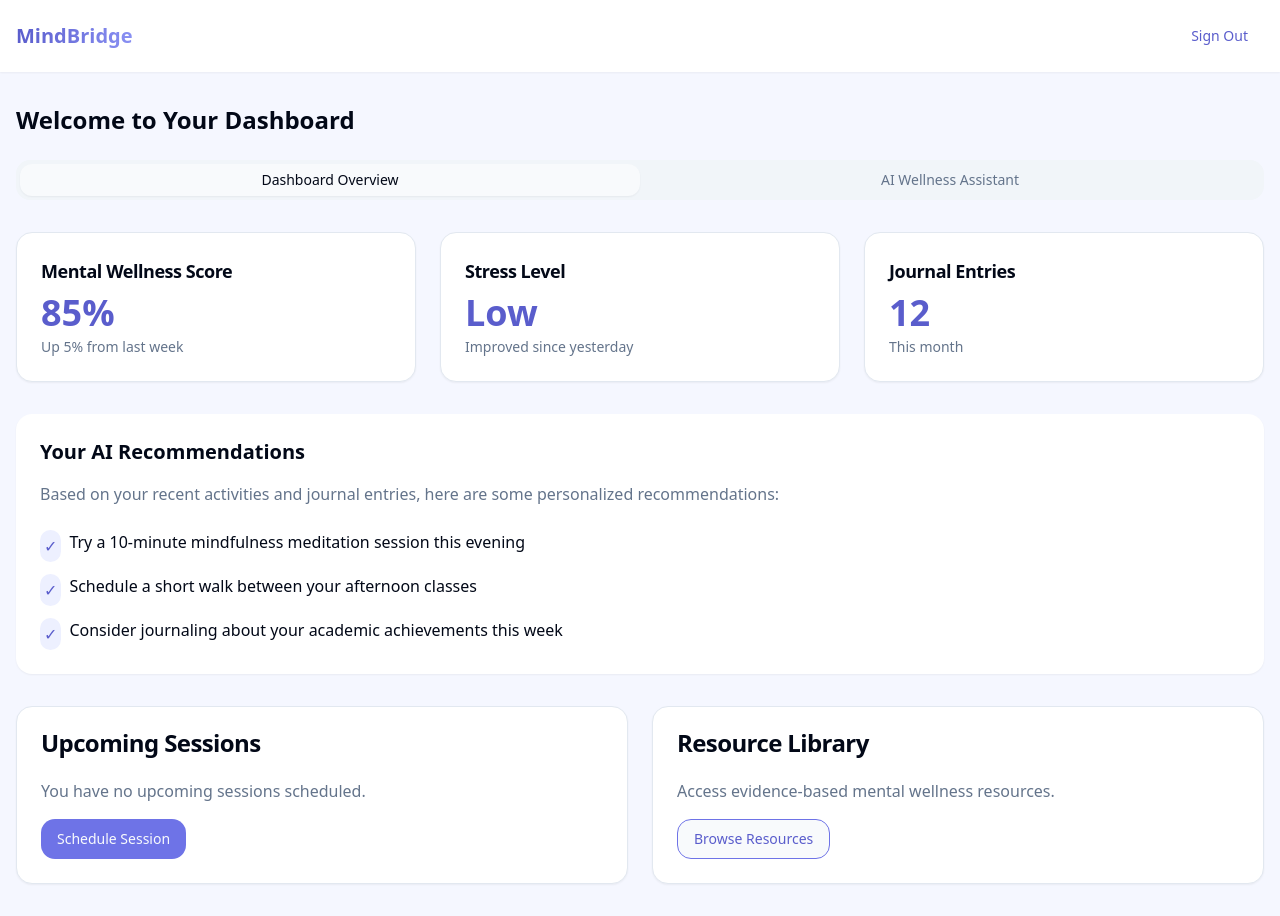
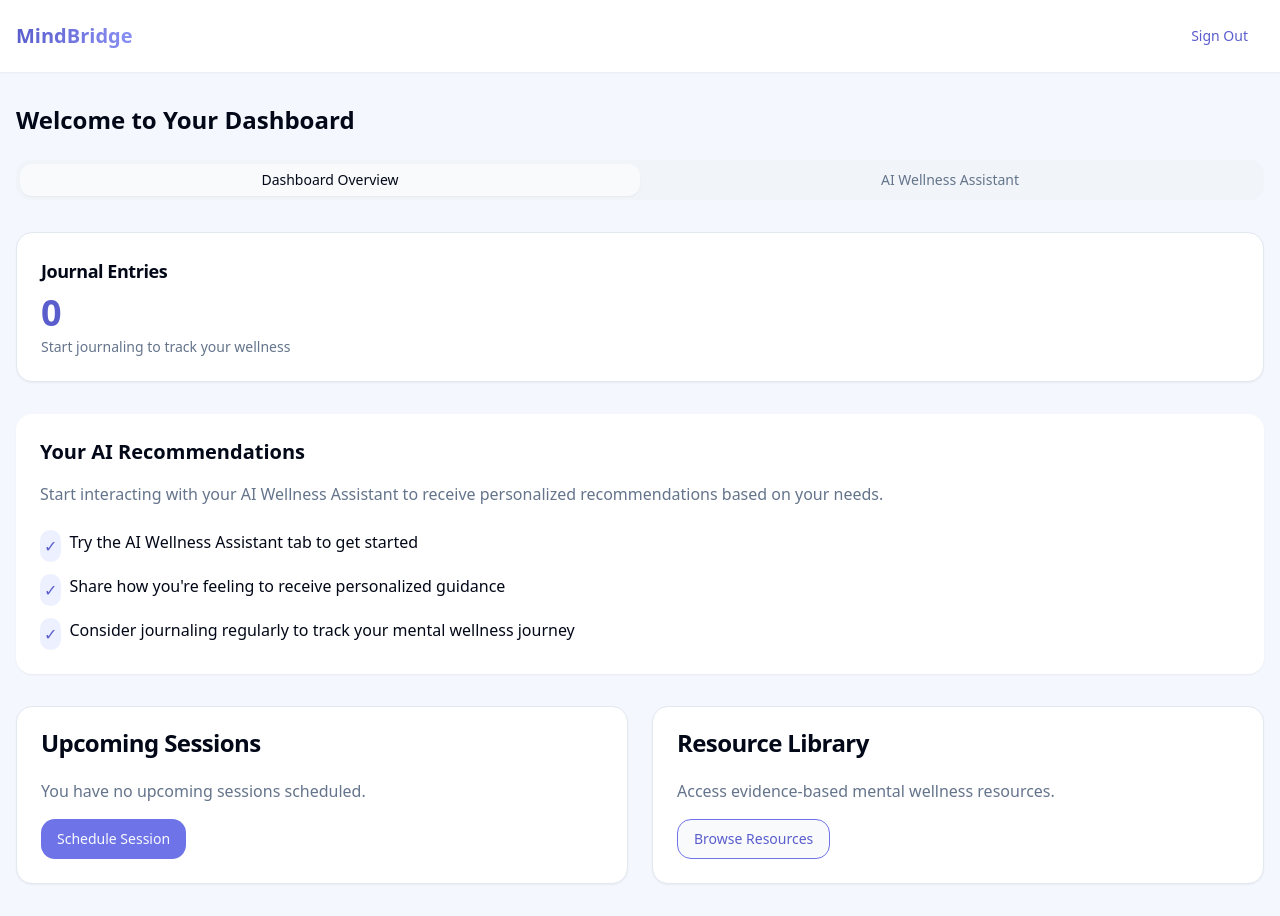
Before and after one commit to Vaibhavvs7/safe-space-bridge, a React (Vite) app: page /dashboard in a window 1280 px wide. Built offline with nearby package versions, Linux system fonts and the light colour scheme.

Commit message:
Remove wellness score and stress level
Removes the mental wellness score and stress level cards from the dashboard.

```diff
--- a/src/components/Dashboard.tsx
+++ b/src/components/Dashboard.tsx
@@ -35,34 +35,14 @@ const Dashboard: React.FC = () => {
           </TabsList>
 
           <TabsContent value="overview" className="space-y-8">
-            <div className="grid grid-cols-1 md:grid-cols-3 gap-6 mb-8">
-              <Card>
-                <CardHeader className="pb-2">
-                  <CardTitle className="text-lg">Mental Wellness Score</CardTitle>
-                </CardHeader>
-                <CardContent>
-                  <div className="text-4xl font-bold text-wellness-700">85%</div>
-                  <p className="text-sm text-muted-foreground mt-1">Up 5% from last week</p>
-                </CardContent>
-              </Card>
-
-              <Card>
-                <CardHeader className="pb-2">
-                  <CardTitle className="text-lg">Stress Level</CardTitle>
-                </CardHeader>
-                <CardContent>
-                  <div className="text-4xl font-bold text-wellness-700">Low</div>
-                  <p className="text-sm text-muted-foreground mt-1">Improved since yesterday</p>
-                </CardContent>
-              </Card>
-
+            <div className="grid grid-cols-1 md:grid-cols-1 gap-6 mb-8">
               <Card>
                 <CardHeader className="pb-2">
                   <CardTitle className="text-lg">Journal Entries</CardTitle>
                 </CardHeader>
                 <CardContent>
-                  <div className="text-4xl font-bold text-wellness-700">12</div>
-                  <p className="text-sm text-muted-foreground mt-1">This month</p>
+                  <div className="text-4xl font-bold text-wellness-700">0</div>
+                  <p className="text-sm text-muted-foreground mt-1">Start journaling to track your wellness</p>
                 </CardContent>
               </Card>
             </div>
@@ -70,20 +50,20 @@ const Dashboard: React.FC = () => {
             <div className="bg-white p-6 rounded-lg shadow-sm mb-8">
               <h2 className="text-xl font-semibold mb-4">Your AI Recommendations</h2>
               <p className="text-muted-foreground mb-6">
-                Based on your recent activities and journal entries, here are some personalized recommendations:
+                Start interacting with your AI Wellness Assistant to receive personalized recommendations based on your needs.
               </p>
               <ul className="space-y-3">
                 <li className="flex items-start">
                   <span className="bg-wellness-100 text-wellness-700 p-1 rounded-full mr-2">✓</span>
-                  <span>Try a 10-minute mindfulness meditation session this evening</span>
+                  <span>Try the AI Wellness Assistant tab to get started</span>
                 </li>
                 <li className="flex items-start">
                   <span className="bg-wellness-100 text-wellness-700 p-1 rounded-full mr-2">✓</span>
-                  <span>Schedule a short walk between your afternoon classes</span>
+                  <span>Share how you're feeling to receive personalized guidance</span>
                 </li>
                 <li className="flex items-start">
                   <span className="bg-wellness-100 text-wellness-700 p-1 rounded-full mr-2">✓</span>
-                  <span>Consider journaling about your academic achievements this week</span>
+                  <span>Consider journaling regularly to track your mental wellness journey</span>
                 </li>
               </ul>
             </div>
```
